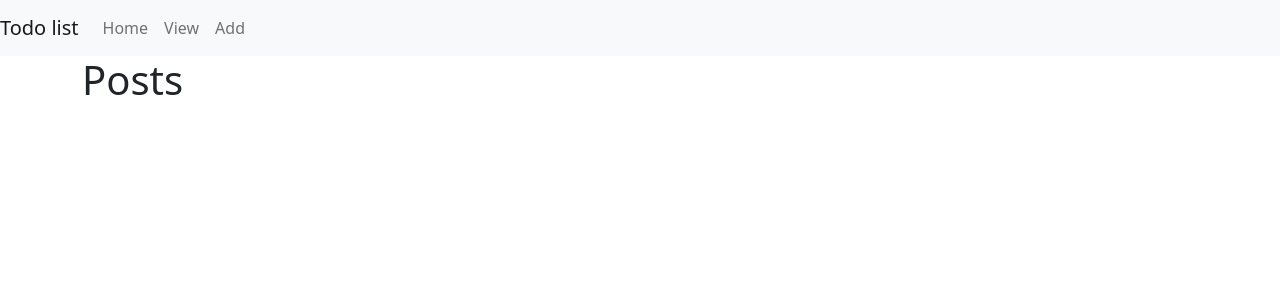
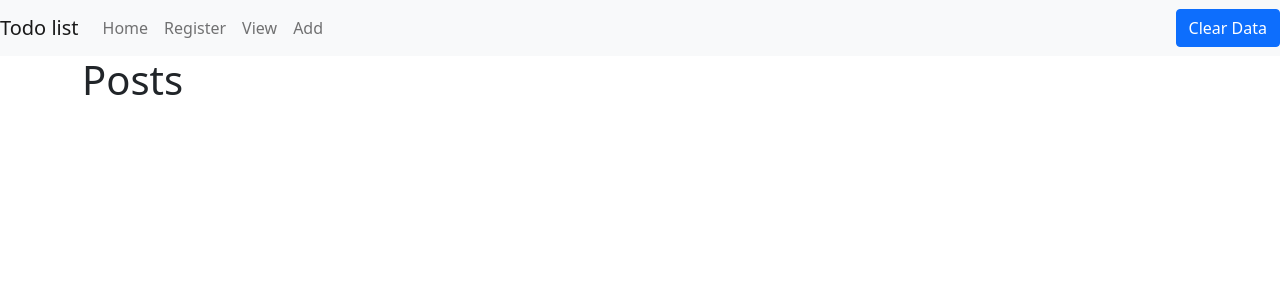
Before and after one commit to JPDevAcc/ReactSocialGroupProject, a React (Create React App) app: page / in a window 1280 px wide. Shown: the top 300 px of the page. Built offline with nearby package versions, Linux system fonts and the light colour scheme.

Commit message:
Added basic user registration page + 'clear data' button

```diff
--- a/src/App.js
+++ b/src/App.js
@@ -5,16 +5,26 @@ import { Routes,Route } from "react-router-dom";
 import 'bootstrap/dist/css/bootstrap.min.css';
 import Container from 'react-bootstrap/Container';
 import MyNavBar from './components/navbar' ;
+import UserRegister from './UserRegister' ;
 import View from './View'
 import Add from './Add';
 
 function App() {
 	// Hard-coded users for now
+	const defaultUser = {
+		username: 'Bob', imageUrl: 'https://images.unsplash.com/photo-1640951613773-54706e06851d?ixlib=rb-4.0.3&ixid=MnwxMjA3fDB8MHxwaG90by1wYWdlfHx8fGVufDB8fHx8&auto=format&fit=crop&w=880&q=80'
+	} ;
 	const [users, changeUsers] = useState({
-		0: { username: 'Bob', imageUrl: 'https://images.unsplash.com/photo-1640951613773-54706e06851d?ixlib=rb-4.0.3&ixid=MnwxMjA3fDB8MHxwaG90by1wYWdlfHx8fGVufDB8fHx8&auto=format&fit=crop&w=880&q=80' },
-		1: { username: 'Bob2', imageUrl: 'https://images.unsplash.com/photo-1640951613773-54706e06851d?ixlib=rb-4.0.3&ixid=MnwxMjA3fDB8MHxwaG90by1wYWdlfHx8fGVufDB8fHx8&auto=format&fit=crop&w=880&q=80' }
+		0: { ...defaultUser },
 	}) ;
-	const userId = 0 ;
+	const [nextUserId, changeNextUserId] = useState(1) ; // TODO: Change to zero when test user removed
+	const [currentUserId, changeCurrentUserId] = useState(0) ;
+
+	function getNextUserId() {
+		const nextIdTemp = nextUserId ;
+		changeNextUserId(a => a + 1) ;
+		return nextIdTemp ;
+	}
 
   const [cardDefs, changeCardDefs] = useState({}) ;
 	const [nextPostId, changeNextPostId] = useState(0) ;
@@ -23,6 +33,14 @@ function App() {
 		const nextPostIdTemp = nextPostId ;
 		changeNextPostId(a => a + 1) ;
 		return nextPostIdTemp ;
+	}
+
+	function addUser(newUser) {
+		const userId = getNextUserId() ;
+		const user = { [userId]: newUser };
+    localStorage.setItem("users", JSON.stringify({...users, ...user}))
+    changeUsers((users) => ({...users, ...user}));
+		changeCurrentUserId(userId) ; // Just switch to the new user for now | TODO: Remove this when user-login implemented
 	}
 
   const addCard = (userId, imageUrl, text) => {
@@ -34,7 +52,7 @@ function App() {
 	function handleAddLike(postId) {
 		const changeLikeCountFunc = (cardDefs) => {
 			let cardDefsNew = {...cardDefs} ;
-			cardDefsNew[postId] = {...cardDefsNew[postId] , likeCount: cardDefsNew[postId].likeCount + 1} ;
+			cardDefsNew[postId] = {...cardDefsNew[postId], likeCount: cardDefsNew[postId].likeCount + 1} ;
 			localStorage.setItem("cardDefs", JSON.stringify(cardDefsNew)) ;
 			return cardDefsNew ;
 		}
@@ -43,18 +61,31 @@ function App() {
 
 	// Restore from localStorage on component mount
   useEffect(() => {
-    const cardDefs = JSON.parse(localStorage.getItem("cardDefs")) ;
-    if (cardDefs) {
-			changeCardDefs(cardDefs) ;
-			changeNextPostId(Object.keys(cardDefs).length) ;
-		}
+    const users = JSON.parse(localStorage.getItem("users")) ;
+		const cardDefs = JSON.parse(localStorage.getItem("cardDefs")) ;
+    initWithData(users, cardDefs) ;
   }, []) ;
 
+	function initWithData(users, cardDefs) {
+		if (!users) users = { 0: {...defaultUser} } ;
+		if (!cardDefs) cardDefs = {} ;
+		changeUsers(users) ;
+		changeCurrentUserId(Object.keys(users).length - 1) ; // (just select last user again for now)
+		changeNextUserId(Object.keys(users).length) ;
+		changeCardDefs(cardDefs) ;
+		changeNextPostId(Object.keys(cardDefs).length) ;
+	}
+
+	// Clear everything!
+	function clearData() {
+		initWithData({ 0: {...defaultUser} }, {}) ;
+		localStorage.clear() ;
+	}
 
 	return (
 		<div>
 
-			<MyNavBar />
+			<MyNavBar clearData={clearData} />
 
 			<Container>
 				<Routes>
@@ -62,12 +93,16 @@ function App() {
 						<View cardDefs={cardDefs} users={users} handleAddLike={(postId) => handleAddLike(postId)} />
 					} />
 
+					<Route path="/register" element={
+						<UserRegister onSubmit={addUser} />
+					} />
+
 					<Route path="/view" element={
 						<View cardDefs={cardDefs} users={users} handleAddLike={(postId) => handleAddLike(postId)} />
 					} />
 
 					<Route path="/add" element={
-						<Add onSubmit={(imageUrl, text) => addCard(userId, imageUrl, text)} />
+						<Add onSubmit={(imageUrl, text) => addCard(currentUserId, imageUrl, text)} />
 					} />
 
 				</Routes>
--- /dev/null
+++ b/src/UserRegister.js
@@ -0,0 +1,74 @@
+import Form from "react-bootstrap/Form"
+import Button from "react-bootstrap/Button"
+
+import toastr from 'toastr';
+import 'toastr/build/toastr.min.css';
+
+export default function UserRegister(props) {
+	const formValues = {
+		username: "",
+		imageUrl: "",
+		bio: ""
+	}
+
+  toastr.options = {
+    "closeButton": false,
+    "debug": false,
+    "newestOnTop": false,
+    "progressBar": true,
+    "positionClass": "toast-top-right",
+    "preventDuplicates": false,
+    "onclick": null,
+    "showDuration": "300",
+    "hideDuration": "1000",
+    "timeOut": "5000",
+    "extendedTimeOut": "1000",
+    "showEasing": "swing",
+    "hideEasing": "linear",
+    "showMethod": "fadeIn",
+    "hideMethod": "fadeOut"
+  }
+
+  const handleChange = (event) => {
+		formValues[event.target.name] = event.target.value;
+  }
+
+  const submitHandler = (event) => {
+    event.preventDefault();
+    props.onSubmit({...formValues});
+		toastr["success"]("User Created", "Success")
+  }
+
+  return (
+		<div>
+			<Form onSubmit={(event) => submitHandler(event)}>
+				<Form.Group controlId="username">
+					<Form.Label>Username</Form.Label>
+					<Form.Control
+						name="username"
+						onChange={(event)=>handleChange(event)}
+					/>
+				</Form.Group>
+				<Form.Group controlId="imageUrl">
+					<Form.Label>Image URL</Form.Label>
+					<Form.Control
+						name="imageUrl"
+						onChange={(event)=>handleChange(event)}
+					/>
+				</Form.Group>
+				<Form.Group controlId="bio">
+					<Form.Label>Bio</Form.Label>
+					<Form.Control
+						name="bio"
+						as="textarea"
+						onChange={(event)=>handleChange(event)}
+					/>
+				</Form.Group>
+
+				<Button variant="primary" type="submit">
+					Create User
+				</Button>
+			</Form>
+		</div>
+  );
+}
--- a/src/components/navbar.js
+++ b/src/components/navbar.js
@@ -1,19 +1,24 @@
 import { Link } from "react-router-dom";
 import Navbar from 'react-bootstrap/Navbar'
 import Nav from 'react-bootstrap/Nav'
+import Button from 'react-bootstrap/Button'
 
-export default function MyNavbar() {
+export default function MyNavbar(props) {
 	return (
 		<div>
 			<Navbar bg="light" expand="md">
 				<Navbar.Brand>Todo list</Navbar.Brand>
 				<Navbar.Toggle aria-controls="basic-navbar-nav" />
 				<Navbar.Collapse id="basic-navbar-nav">
-					<Nav className="mr-auto">
+					<Nav className="me-auto">
 						<Link className="nav-link" to="/">Home</Link>
+						<Link className="nav-link" to="/register">Register</Link>
 						<Link className="nav-link" to="/view">View</Link>
 						<Link className="nav-link" to="/add">Add</Link>
 					</Nav>
+					<div className="d-flex">
+						<Button onClick={props.clearData}>Clear Data</Button>
+						</div>
 				</Navbar.Collapse>
 			</Navbar>
 		</div>
```
